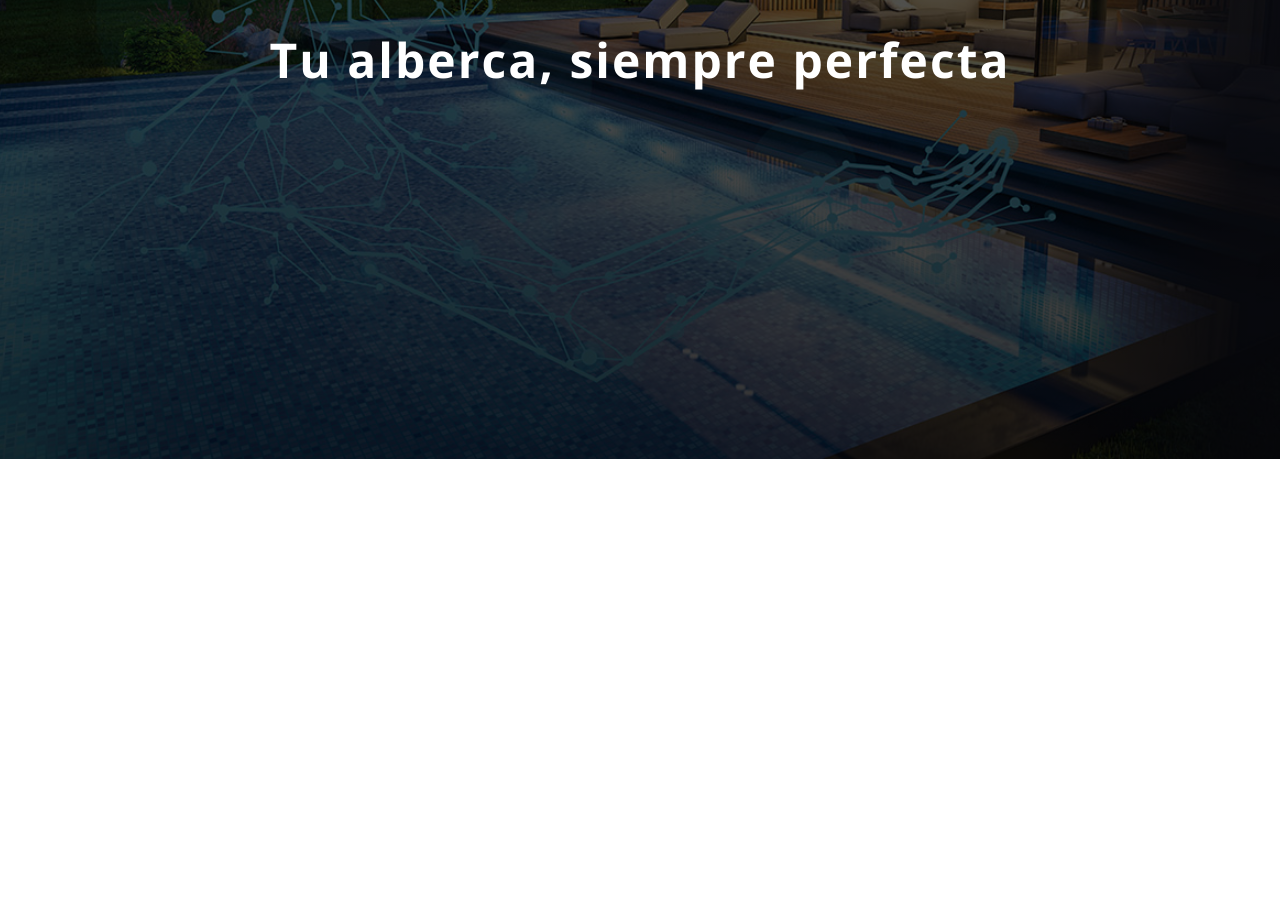
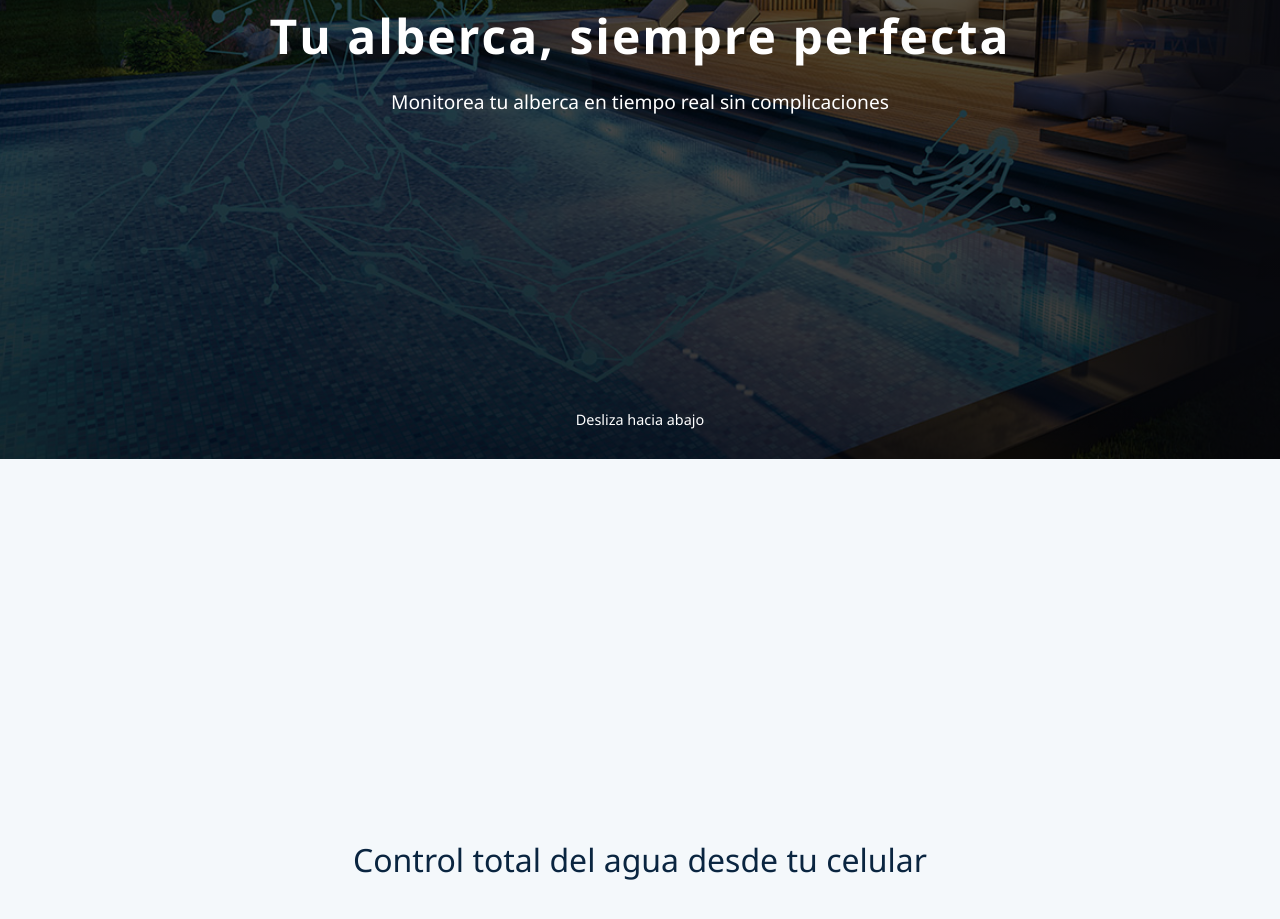
Before and after one commit to Gabriellsql/smartpool, a plain HTML site: page index.html in a window 1280 px wide. Shown: the part 341-1260 px from the top of the page. Before the commit the page ends 800 px from the top, so only its background shows below. Drawn offline with Linux system fonts and the light colour scheme.

Commit message:
transision

```diff
--- a/index.html
+++ b/index.html
@@ -14,14 +14,19 @@
 }
 
 body{
+    overflow-x:hidden;
+}
+
+/* HERO */
+.hero{
     height:100vh;
     display:flex;
+    flex-direction:column;
     justify-content:center;
     align-items:center;
     color:white;
     text-align:center;
 
-    /* FONDO PROFESIONAL */
     background:
     linear-gradient(rgba(0,0,0,0.6), rgba(0,0,0,0.8)),
     url('fondo2.jpg') no-repeat center center fixed;
@@ -29,19 +34,57 @@ body{
     background-size:cover;
 }
 
-/* TEXTO */
+/* TEXTO PRINCIPAL */
 .text{
     font-size:3rem;
     max-width:800px;
 }
 
-/* LETRAS */
 .text span{
     opacity:0;
     display:inline-block;
     transform:translateY(20px);
     animation:fadeUp 0.5s forwards;
-    margin-right:2px; /* 🔥 separación extra */
+    margin-right:2px;
+}
+
+/* SUBTÍTULO */
+.subtitle{
+    margin-top:20px;
+    font-size:1.2rem;
+    opacity:0;
+    transform:translateY(20px);
+    animation:fadeUp 1s forwards;
+    animation-delay:2.5s;
+}
+
+/* INDICADOR SCROLL */
+.scroll-indicator{
+    position:absolute;
+    bottom:30px;
+    font-size:0.9rem;
+    opacity:0;
+    animation:fadeUp 1s forwards;
+    animation-delay:3.5s;
+}
+
+/* SECCIÓN SIGUIENTE */
+.next{
+    height:100vh;
+    display:flex;
+    justify-content:center;
+    align-items:center;
+    font-size:2rem;
+    background:#f4f8fb;
+    color:#0a2540;
+    opacity:0;
+    transform:translateY(50px);
+    transition:1s;
+}
+
+.next.show{
+    opacity:1;
+    transform:translateY(0);
 }
 
 /* ANIMACIÓN */
@@ -56,23 +99,46 @@ body{
 
 <body>
 
+<!-- HERO -->
+<section class="hero">
+
 <h1 class="text" id="texto"></h1>
 
+<p class="subtitle">
+Monitorea tu alberca en tiempo real sin complicaciones
+</p>
+
+<div class="scroll-indicator">
+Desliza hacia abajo
+</div>
+
+</section>
+
+<!-- SIGUIENTE SECCIÓN -->
+<section class="next" id="next">
+Control total del agua desde tu celular
+</section>
+
 <script>
-// TEXTO
+// TEXTO ANIMADO
 const mensaje = "Tu alberca, siempre perfecta";
 const contenedor = document.getElementById("texto");
 
-// ANIMACIÓN LETRA POR LETRA CON ESPACIOS CORRECTOS
 mensaje.split("").forEach((letra, i) => {
     const span = document.createElement("span");
+    span.innerHTML = letra === " " ? "&nbsp;" : letra;
+    span.style.animationDelay = (i * 0.08) + "s";
+    contenedor.appendChild(span);
+});
 
-    // 🔥 AQUÍ LA CLAVE
-    span.innerHTML = (letra === " ") ? "&nbsp;" : letra;
+// TRANSICIÓN AL HACER SCROLL
+window.addEventListener("scroll", () => {
+    const next = document.getElementById("next");
+    const pos = next.getBoundingClientRect().top;
 
-    span.style.animationDelay = (i * 0.08) + "s";
-
-    contenedor.appendChild(span);
+    if(pos < window.innerHeight - 100){
+        next.classList.add("show");
+    }
 });
 </script>
 
```
